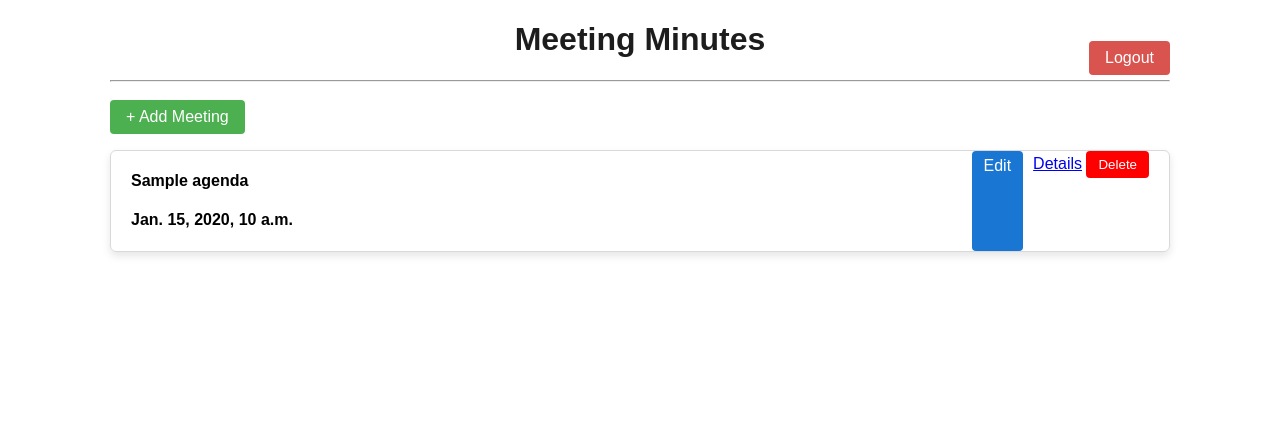
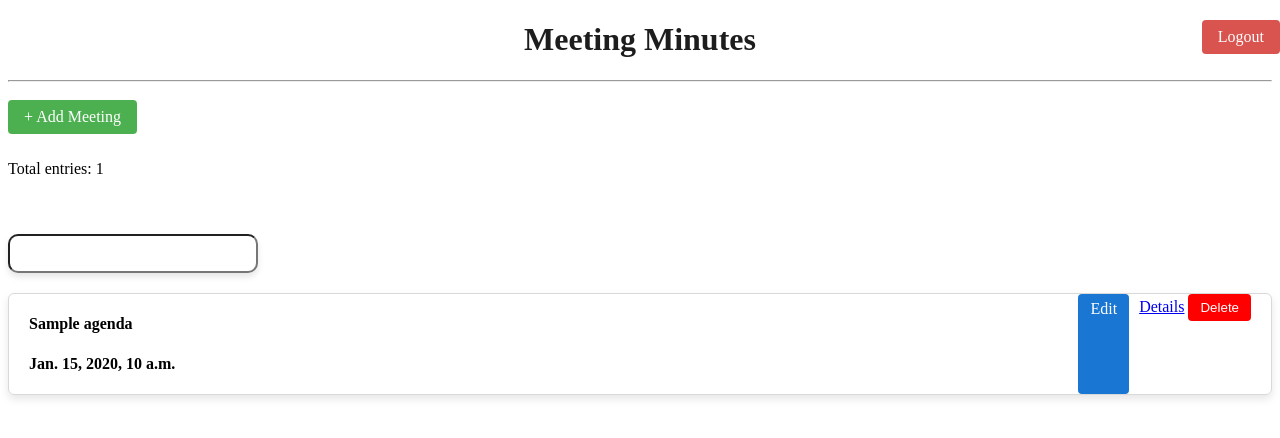
Before and after one commit to MRSHAKILS/meeting_minutes, a Django app: template core/templates/homepage.html in a window 1280 px wide. Shown: the top 438 px of the page. Run offline with Django 3.2, Linux system fonts and the light colour scheme; the template is opened without the code that fills it: most values are stand-ins (such as "Sample title", 1, 10 or a date in 2020); some libraries are stand-ins or nearby versions.

Commit message:
search added

```diff
--- a/core/templates/homepage.html
+++ b/core/templates/homepage.html
@@ -5,6 +5,30 @@
   <meta name="viewport" content="width=device-width, initial-scale=1.0"/>
   <title>Meeting Minutes</title>
 </head>
+
+<script src="https://kit.fontawesome.com/8254fe1519.js" crossorigin="anonymous"></script>
+
+<script>
+function myFunction() {
+    let input = document.getElementById('search_bar').value.toLowerCase();
+    let boxes = document.querySelectorAll('.box');
+
+    boxes.forEach(function(box) {
+        let headings = box.querySelectorAll('h4');
+        let agenda = headings[0]?.textContent.toLowerCase() || '';
+        let date = headings[1]?.textContent.toLowerCase() || '';
+
+        if (agenda.includes(input) || date.includes(input)) {
+            box.style.display = '';
+        } else {
+            box.style.display = 'none';
+        }
+    });
+}
+</script>
+
+<style>
+
 <style>
   body {
     font-family: sans-serif;
@@ -41,6 +65,23 @@
     text-decoration: none;
     border-radius: 4px;
   }
+
+  .sec3{
+  margin: 10px 0px 20px 0px;
+        }
+  .search_bar{
+            background: #ffffff;
+            border-radius: 10px;
+            box-shadow: 0 4px 6px rgba(0, 0, 0, 0.1);
+            padding: 10px;
+            width: 100%;
+            max-width: 250px;
+}
+.sec3 h2{
+  font-size: 20px;
+        }
+
+
 </style>
 <body>
   <a href="{% url 'core:logout' %}" class="logout-button">Logout</a>
@@ -52,7 +93,16 @@
 
   <a href="{% url 'core:minutes' %}" class="add-button">+ Add Meeting</a>
 
+  <p>Total entries: {{ all_meeting_minutes|length }}</p>
 
+  <section class="sec3" style="color: white;"> <!--searchbar-->
+        <div>
+            <h2> Search <i class="fa-solid fa-magnifying-glass"></i></h2>
+        </div>
+        <div>
+            <input class="search_bar" id="search_bar" type="search" onkeyup="myFunction()">
+        </div>
+    </section>
 
   {% for meeting_minutes in all_meeting_minutes %}
   <div class="box">
--- a/core/views.py
+++ b/core/views.py
@@ -121,7 +121,8 @@
         meeting.co_hosts = request.POST.get('co_hosts')
         meeting.guests = request.POST.get('guests')
         meeting.written_by = request.POST.get('written_by')
-        meeting.total_attendees = request.POST.get('total_attendees')
+        attendees = request.POST.get('total_attendees')
+        meeting.total_attendees = int(attendees) if attendees else None
         meeting.category = request.POST.get('category')
 
         meeting.save()
```
